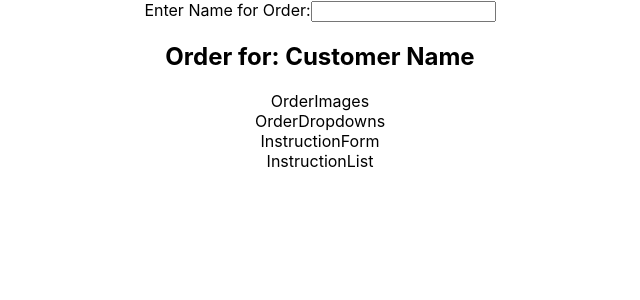
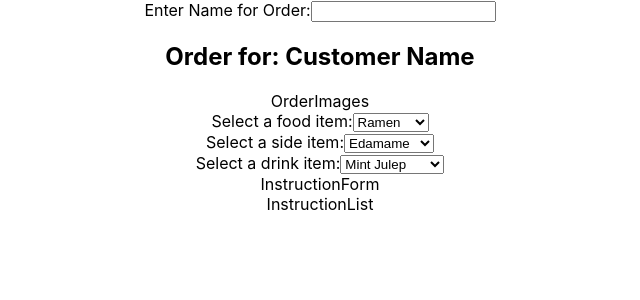
Before and after one commit to Kevin-Roney/fast-food-orderFS, a React (Create React App) app: page / in a window 1280 px wide. Shown: the top 300 px of the page, without its empty margins (320-960 px from the left). Built offline with nearby package versions, Linux system fonts and the light colour scheme.

Commit message:
finished OrderDropdowns.js

```diff
--- a/src/OrderImages/OrderDropdowns.js
+++ b/src/OrderImages/OrderDropdowns.js
@@ -1,7 +1,32 @@
 import React from 'react';
 
-export default function OrderDropdowns() {
+export default function OrderDropdowns({ setFoodId, setSideId, setDrinkId }) {
   return (
-    <div>OrderDropdowns</div>
+    <section>
+      <div className='food'>
+        Select a food item:
+        <select onChange={(e) => setFoodId(e.target.value)}>
+          <option value={1}>Ramen</option>
+          <option value={2}>Pad Thai</option>
+          <option value={3}>Paella</option>
+        </select>
+      </div>
+      <div className='side'>
+        Select a side item:
+        <select onChange={(e) => setSideId(e.target.value)}>
+          <option value={1}>Edamame</option>
+          <option value={2}>Salad Rolls</option>
+          <option value={3}>Fries</option>
+        </select>
+      </div>
+      <div className='drink'>
+        Select a drink item:
+        <select onChange={(e) => setDrinkId(e.target.value)}>
+          <option value={1}>Mint Julep</option>
+          <option value={2}>Moscow Mule</option>
+          <option value={3}>Wine</option>
+        </select>
+      </div>
+    </section>
   );
 }
```
